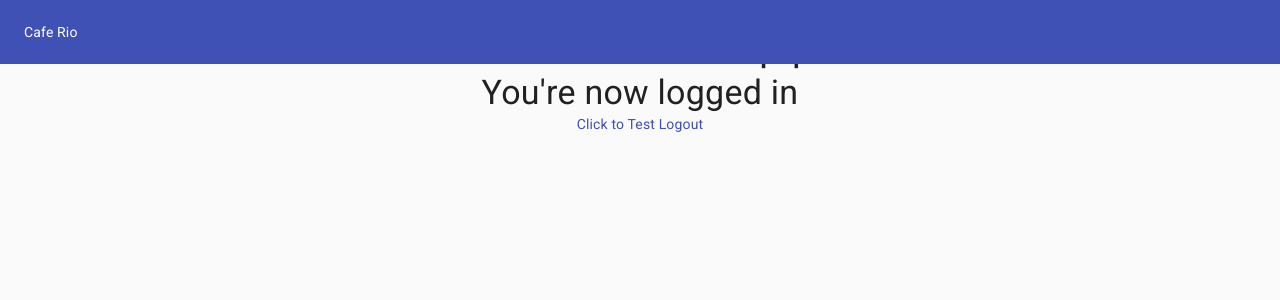
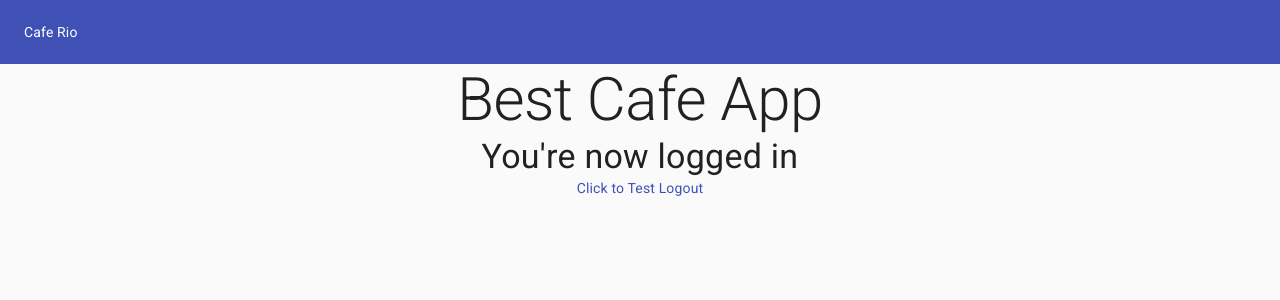
Before and after one commit to Schapagain/cafe-rio, a React (Create React App) app in the folder client/: page / in a window 1280 px wide. Shown: the top 300 px of the page. Built offline with nearby package versions, Linux system fonts and the light colour scheme; no server answers.

Commit message:
fixed navbar issue

```diff
--- a/client/src/App.js
+++ b/client/src/App.js
@@ -1,6 +1,7 @@
 import React, { useEffect } from "react";
 import { Provider } from "react-redux";
 import { Switch, Route } from "react-router-dom";
+import { ThemeProvider } from "@material-ui/styles";
 
 import NavBar from "./components/NavBar";
 import SignUp from "./components/SignUp";
@@ -9,6 +10,7 @@
 import PrivateRoute from "./components/PrivateRoute";
 import store from "./store";
 import { loadUser } from "./actions/authActions";
+import theme from "./components/Theme";
 
 function App() {
   useEffect(() => {
@@ -16,6 +18,7 @@
   }, []);
   return (
     <Provider store={store}>
+      <ThemeProvider theme={theme}>
         <NavBar />
         <Switch>
           <Route path="/login">
@@ -28,6 +31,7 @@
             <HomePage />
           </PrivateRoute>
         </Switch>
+      </ThemeProvider>
     </Provider>
   );
 }
--- a/client/src/components/NavBar.js
+++ b/client/src/components/NavBar.js
@@ -28,7 +28,7 @@
 }));
 
 const NavBar = ({ isAuthenticated }) => {
-  const classes = useStyles;
+  const classes = useStyles();
   return (
     <Fragment>
       <ElevationScroll>
--- /dev/null
+++ b/client/src/components/Theme.js
@@ -0,0 +1,3 @@
+import { createMuiTheme } from "@material-ui/core/styles";
+
+export default createMuiTheme({});
```
Also changed, not shown: 1 other file (tests, documents, lock files or other folders). Lines whose indentation alone changed are shown as unchanged.
